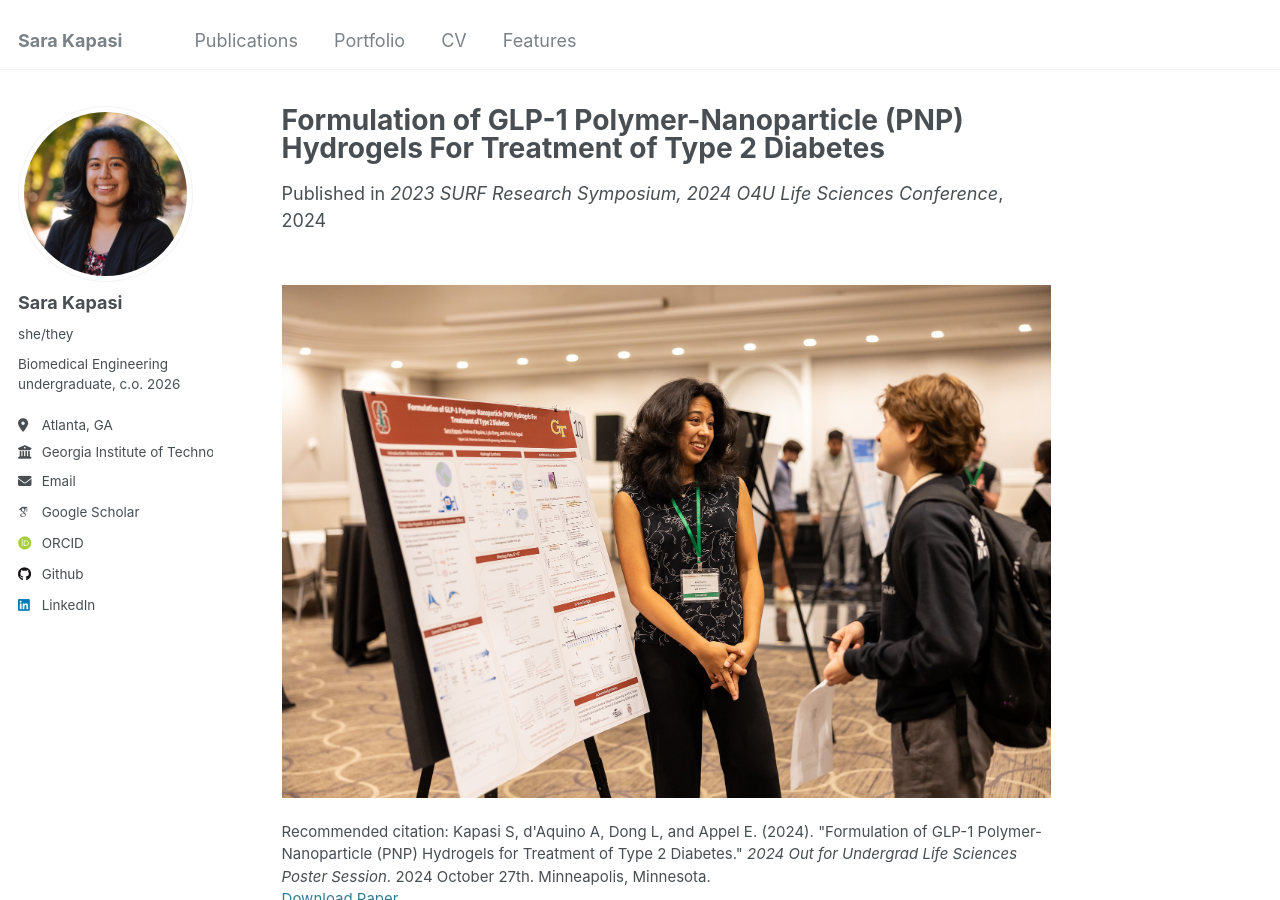
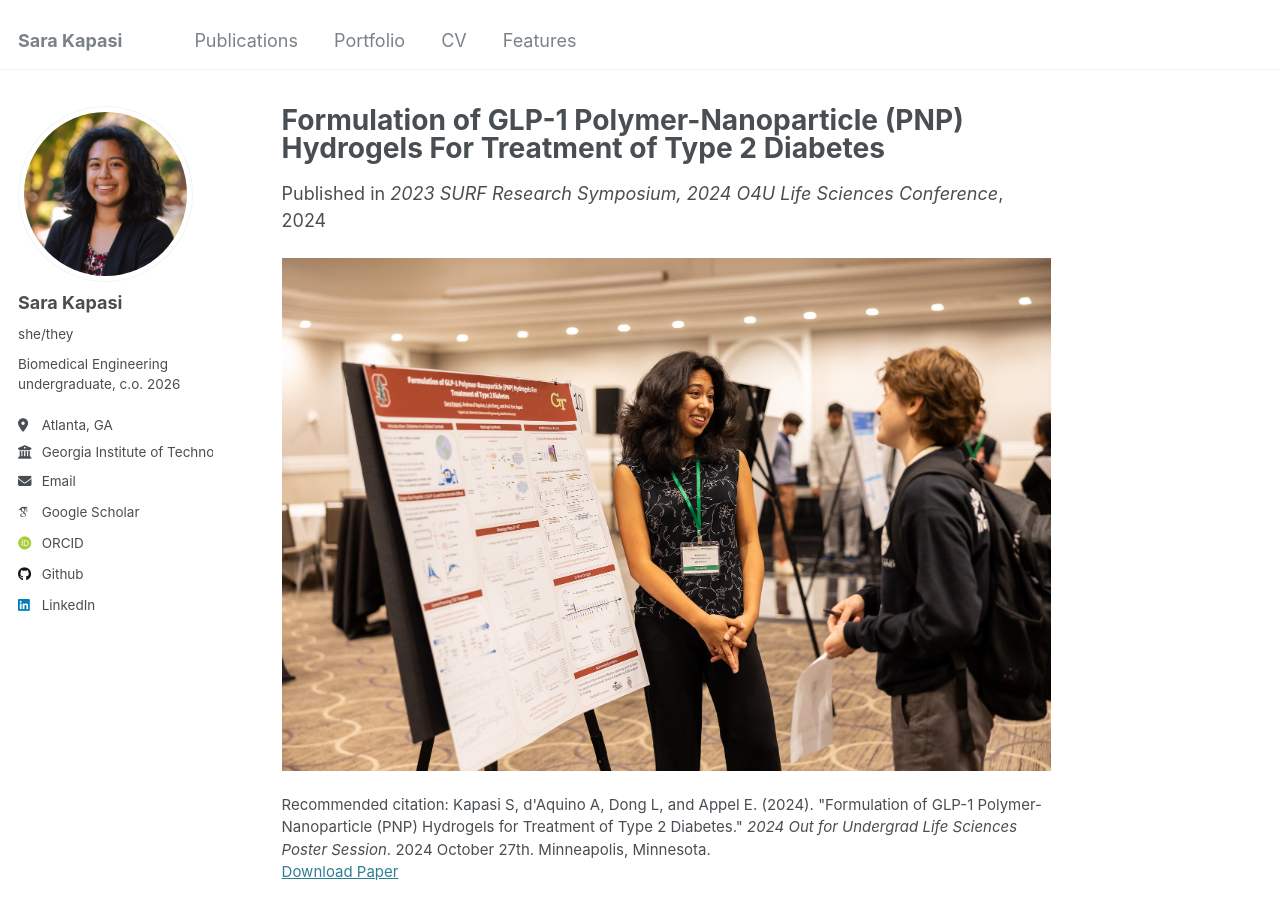
Before and after one commit to sarakapasi/sarakapasi.github.io, a Jekyll site: the page built from _publications/2024-10-27-GLP-1-PNP-SURF.md, in a window 1280 px wide and 900 px high. Built offline with Jekyll 4.4.1, drawn with Linux system fonts in a browser that asks for light colours; some web fonts are replaced.

Commit message:
Update 2024-10-27-GLP-1-PNP-SURF.md

```diff
--- a/_publications/2024-10-27-GLP-1-PNP-SURF.md
+++ b/_publications/2024-10-27-GLP-1-PNP-SURF.md
@@ -9,4 +9,4 @@ venue: '2023 SURF Research Symposium, 2024 O4U Life Sciences Conference'
 paperurl: 'http://sarakapasi.github.io/images/SURFposter.png'
 citation: "Kapasi S, d'Aquino A, Dong L, and Appel E. (2024). &quot;Formulation of GLP-1 Polymer-Nanoparticle (PNP) Hydrogels for Treatment of Type 2 Diabetes.&quot; <i>2024 Out for Undergrad Life Sciences Poster Session</i>. 2024 October 27th. Minneapolis, Minnesota."
 ---
-<br/><img src='/images/54035693580_5c70286ce0_k.jpg'>
+<img src='/images/54035693580_5c70286ce0_k.jpg'>
```
